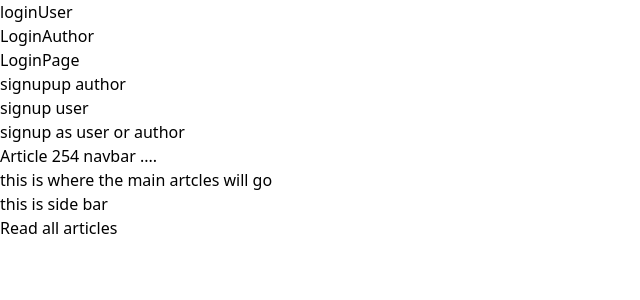
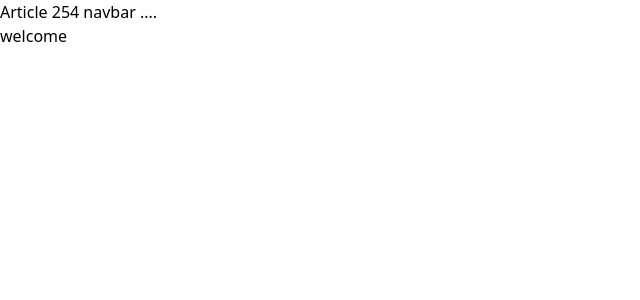
Before and after one commit to phase-4-group-15/front-end-phase-4, a React (Create React App) app: page / in a window 1280 px wide. Shown: the top 300 px of the page, without its empty margins (0-640 px from the left). Built offline with nearby package versions, Linux system fonts and the light colour scheme.

Commit message:
set-up routing

```diff
--- a/package.json
+++ b/package.json
@@ -8,6 +8,7 @@
     "@testing-library/user-event": "^13.5.0",
     "react": "^18.2.0",
     "react-dom": "^18.2.0",
+    "react-router-dom": "^6.9.0",
     "react-scripts": "5.0.1",
     "web-vitals": "^2.1.4"
   },
--- a/src/components/App.js
+++ b/src/components/App.js
@@ -1,15 +1,27 @@
 import LandingPage from '../pages/LandingPage';
 import LoginPage from '../pages/LoginPage';
 import SignupPage from '../pages/SignupPage';
+import Navbar from './Navbar';
+import { Routes , Route, useNavigate} from 'react-router-dom'
+import React, { useState, useEffect } from 'react'
+import ArticlesPage from '../pages/ArticlesPage';
+function App() {
 
+  const [isAuthenticated, setIsAuthenticated] = useState(false);
 
-function App() {
   return (
     <div className="App">
-
-        <LoginPage/>
-        <SignupPage/>
-        <LandingPage />
+        <Navbar />
+        <Routes>
+          <Route path="/login" element={<LoginPage setIsAuthenticated={setIsAuthenticated} />} />
+          <Route path="/Signup" element={<SignupPage setIsAuthenticated={setIsAuthenticated} />} />
+          <Route path="/" element={<LandingPage setIsAuthenticated={setIsAuthenticated} />} />
+          {isAuthenticated && (
+            <>
+              <Route path="/articles" element={<ArticlesPage />} />
+            </>
+          )}
+        </Routes>
     </div>
   );
 }
--- a/src/components/ArticlesCardList.js
+++ b/src/components/ArticlesCardList.js
@@ -1,6 +1,6 @@
 const ArticlesCardList = () => {
     return (
-        <div>
+        <div className="bg-teal-500">
             This is the list of articles in cards
         </div>
      );
--- a/src/index.js
+++ b/src/index.js
@@ -3,11 +3,14 @@ import ReactDOM from 'react-dom/client';
 import './index.css';
 import App from './components/App';
 import reportWebVitals from './reportWebVitals';
+import { BrowserRouter } from 'react-router-dom';
 
 const root = ReactDOM.createRoot(document.getElementById('root'));
 root.render(
   <React.StrictMode>
-    <App />
+    <BrowserRouter>
+      <App />
+    </BrowserRouter>
   </React.StrictMode>
 );
 
--- a/src/pages/ArticlesPage.js
+++ b/src/pages/ArticlesPage.js
@@ -1,12 +1,14 @@
+import ArticlesCardList from "../components/ArticlesCardList";
 import Sidebar from "../components/Sidebar";
 import ArticleReadPage from "./ArticleReadPage";
 
 const ArticlesPage = () => {
     return (
     <div>
-      <h1>this is where the main artcles will go</h1>
+      <h1 className="text-red-800">this is where the main artcles will go</h1>
       <Sidebar />
        <ArticleReadPage />
+       <ArticlesCardList />
     </div>
      );
 }
--- a/src/pages/LandingPage.js
+++ b/src/pages/LandingPage.js
@@ -1,12 +1,10 @@
 import ArticlesPage from "./ArticlesPage";
-import Navbar from "../components/Navbar";
+
 
 const LandingPage = () => {
     return (
         <main>
-            <Navbar/>
-
-            <ArticlesPage/>
+           <h1>welcome</h1>
         </main>
      );
 }
```
Also changed, not shown: 1 other file (tests, documents, lock files or other folders).
